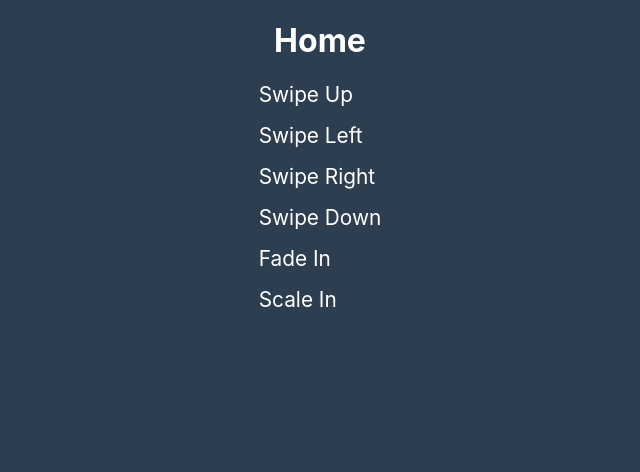
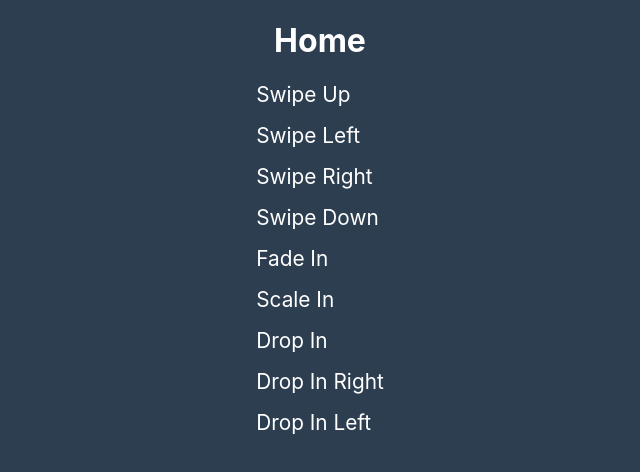
Before and after one commit to joerez/react-transitions, a React (Create React App) app: page / in a window 1280 px wide. Shown: the top 472 px of the page, without its empty margins (320-960 px from the left). Built offline with nearby package versions, Linux system fonts and the light colour scheme.

Commit message:
added more drop ins

```diff
--- a/src/Components/App.js
+++ b/src/Components/App.js
@@ -10,6 +10,9 @@ import SwipeRightPage from './PageExamples/SwipeRightPage'
 import SwipeDownPage from './PageExamples/SwipeDownPage'
 import FadeInPage from './PageExamples/FadeInPage'
 import ScaleInPage from './PageExamples/ScaleInPage'
+import DropInPage from './PageExamples/DropInPage'
+import DropInRightPage from './PageExamples/DropInRightPage'
+import DropInLeftPage from './PageExamples/DropInLeftPage'
 
 
 class App extends Component {
@@ -24,6 +27,9 @@ class App extends Component {
             <Route exact path="/swipe-down" component={SwipeDownPage} />
             <Route exact path="/fade-in" component={FadeInPage} />
             <Route exact path="/scale-in" component={ScaleInPage} />
+            <Route exact path="/drop-in" component={DropInPage} />
+            <Route exact path="/drop-in-right" component={DropInRightPage} />
+            <Route exact path="/drop-in-left" component={DropInLeftPage} />
 
           </div>
         </BrowserRouter>
--- a/src/Components/Home.js
+++ b/src/Components/Home.js
@@ -14,6 +14,10 @@ class Home extends Component {
           <Link to="/swipe-down">Swipe Down</Link>
           <Link to="/fade-in">Fade In</Link>
           <Link to="/scale-in">Scale In</Link>
+          <Link to="/drop-in">Drop In</Link>
+          <Link to="/drop-in-right">Drop In Right</Link>
+          <Link to="/drop-in-left">Drop In Left</Link>
+
         </section>
       </div>
     )
--- /dev/null
+++ b/src/Components/PageExamples/DropInLeftPage.js
@@ -0,0 +1,15 @@
+import React, { Component } from 'react'
+import { Link } from 'react-router-dom'
+
+import Page from './Page';
+
+class DropInLeftPage extends Component {
+  render() {
+    return (
+      <div className="react-transition drop-in-left">
+        <Page title="Drop In Left" />
+      </div>
+    )
+  }
+}
+export default DropInLeftPage
--- /dev/null
+++ b/src/Components/PageExamples/DropInPage.js
@@ -0,0 +1,15 @@
+import React, { Component } from 'react'
+import { Link } from 'react-router-dom'
+
+import Page from './Page';
+
+class DropInPage extends Component {
+  render() {
+    return (
+      <div className="react-transition drop-in">
+        <Page title="Drop In" />
+      </div>
+    )
+  }
+}
+export default DropInPage
--- /dev/null
+++ b/src/Components/PageExamples/DropInRightPage.js
@@ -0,0 +1,15 @@
+import React, { Component } from 'react'
+import { Link } from 'react-router-dom'
+
+import Page from './Page';
+
+class DropInRightPage extends Component {
+  render() {
+    return (
+      <div className="react-transition drop-in-right">
+        <Page title="Drop In Right" />
+      </div>
+    )
+  }
+}
+export default DropInRightPage
--- a/src/Components/react-transitions.css
+++ b/src/Components/react-transitions.css
@@ -96,7 +96,7 @@
   animation-timing-function: ease-in-out;
   transform-origin: bottom center;
   animation-name: fadeIn;
-  animation-duration: 400ms;
+  animation-duration: 250ms;
 }
 
 
@@ -114,12 +114,12 @@
   animation-timing-function: ease-in-out;
   transform-origin: bottom center;
   animation-name: scaleIn;
-  animation-duration: 400ms;
+  animation-duration: 250ms;
 }
 
 @keyframes dropIn {
   from {
-    transform: scale(2);
+    transform: scale(4) translateY(400px);
   }
 
   to {
@@ -131,5 +131,41 @@
   animation-timing-function: ease-in-out;
   transform-origin: bottom center;
   animation-name: dropIn;
-  animation-duration: 400ms;
+  animation-duration: 250ms;
 }
+
+
+@keyframes dropInRight {
+  from {
+    transform: scale(4) translateY(400px) translateX(400px);
+  }
+
+  to {
+    transform:  scale(1);
+  }
+}
+
+.drop-in-right {
+  animation-timing-function: ease-in-out;
+  transform-origin: bottom center;
+  animation-name: dropInRight;
+  animation-duration: 250ms;
+}
+
+
+@keyframes dropInLeft {
+  from {
+    transform: scale(4) translateY(400px) translateX(-400px);
+  }
+
+  to {
+    transform:  scale(1);
+  }
+}
+
+.drop-in-left {
+  animation-timing-function: ease-in-out;
+  transform-origin: bottom center;
+  animation-name: dropInLeft;
+  animation-duration: 250ms;
+}
```
